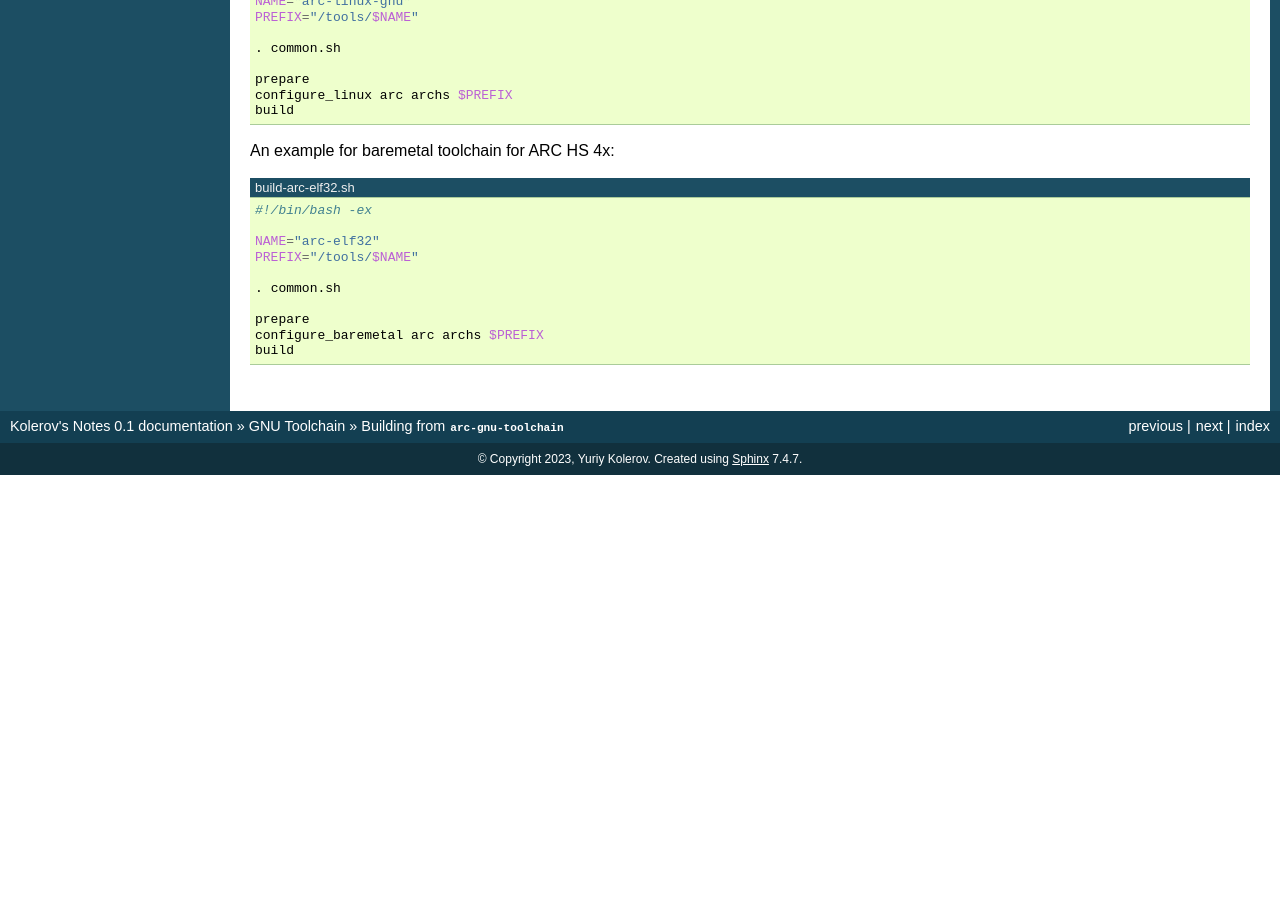
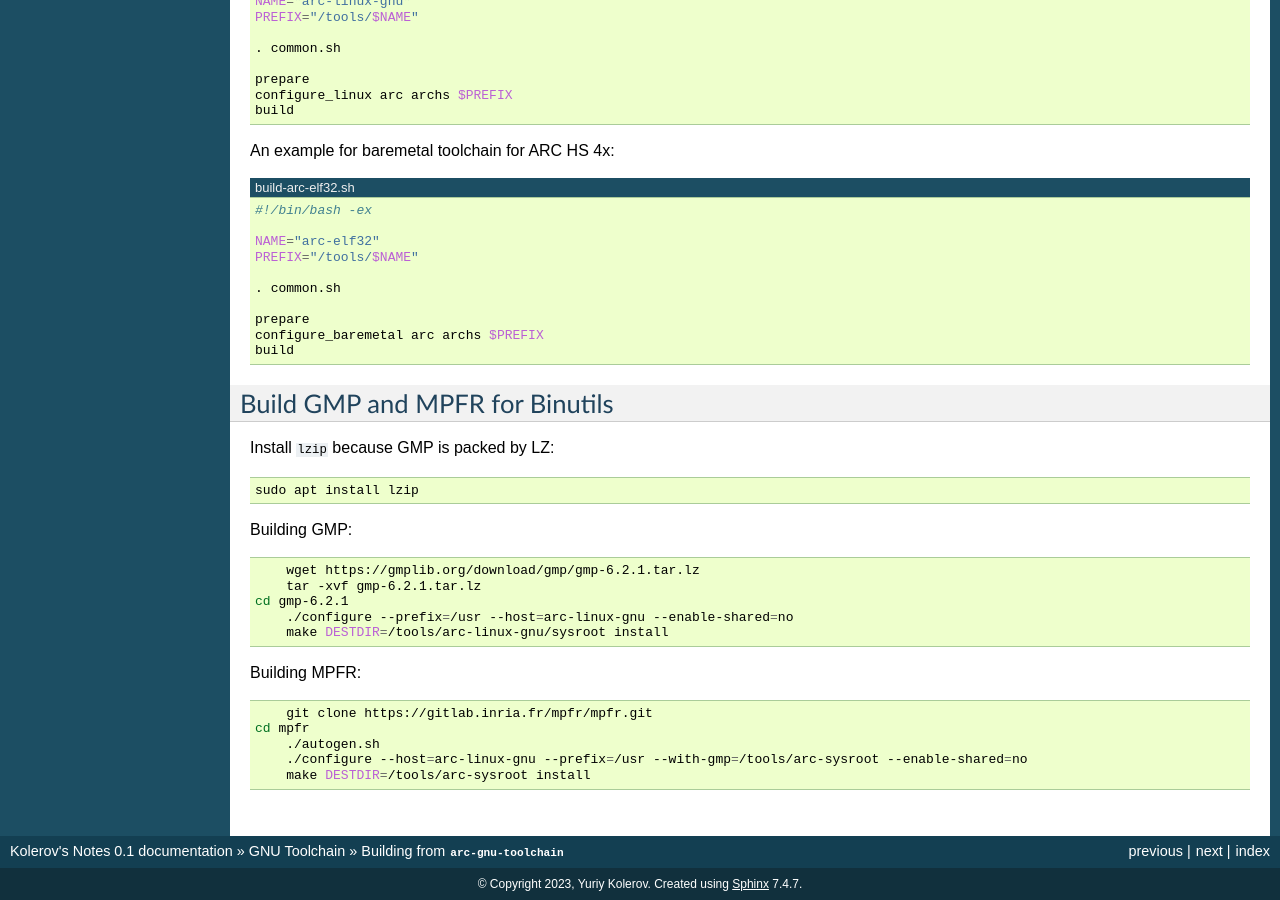
Before and after one commit to kolerov/synopsys, a Sphinx documentation site: the page built from docs/toolchain/build-dev.rst, in a window 1280 px wide and 900 px high, scrolled down 2645 px. Built offline with Sphinx 7.4.7, drawn with Linux system fonts in a browser that asks for light colours; before the commit the page ends 3120 px from its top, so only the background shows below that; some of the changed text lies outside the part shown.

Commit message:
doc: Add guides for building GMP and MPFR for the toolchain

```diff
--- a/docs/toolchain/build-dev.rst
+++ b/docs/toolchain/build-dev.rst
@@ -190,3 +190,32 @@ An example for baremetal toolchain for ARC HS 4x:
     prepare
     configure_baremetal arc archs $PREFIX
     build
+
+Build GMP and MPFR for Binutils
+-------------------------------
+
+Install ``lzip`` because GMP is packed by LZ:
+
+.. code-block:: bash
+
+    sudo apt install lzip
+
+Building GMP:
+
+.. code-block:: bash
+
+	wget https://gmplib.org/download/gmp/gmp-6.2.1.tar.lz
+	tar -xvf gmp-6.2.1.tar.lz
+    cd gmp-6.2.1
+	./configure --prefix=/usr --host=arc-linux-gnu --enable-shared=no
+	make DESTDIR=/tools/arc-linux-gnu/sysroot install
+
+Building MPFR:
+
+.. code-block:: bash
+
+	git clone https://gitlab.inria.fr/mpfr/mpfr.git
+    cd mpfr
+	./autogen.sh
+	./configure --host=arc-linux-gnu --prefix=/usr --with-gmp=/tools/arc-sysroot --enable-shared=no
+	make DESTDIR=/tools/arc-sysroot install
```
